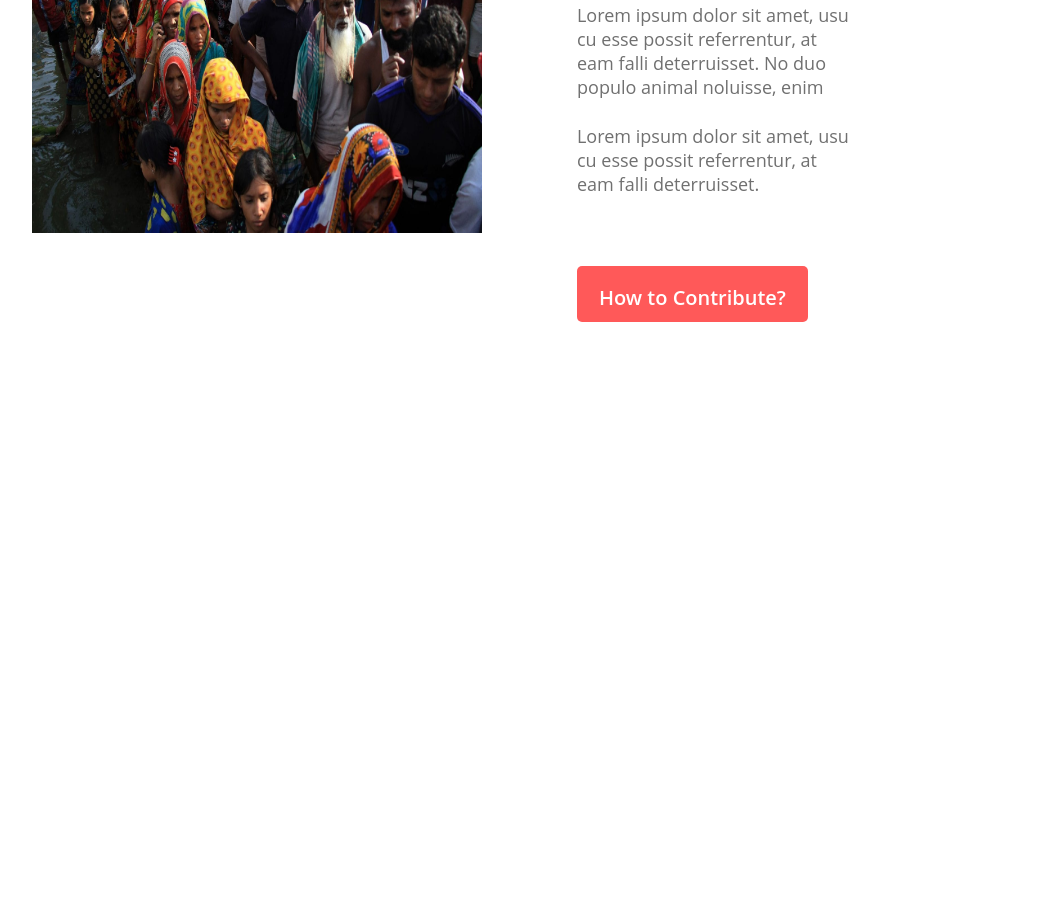
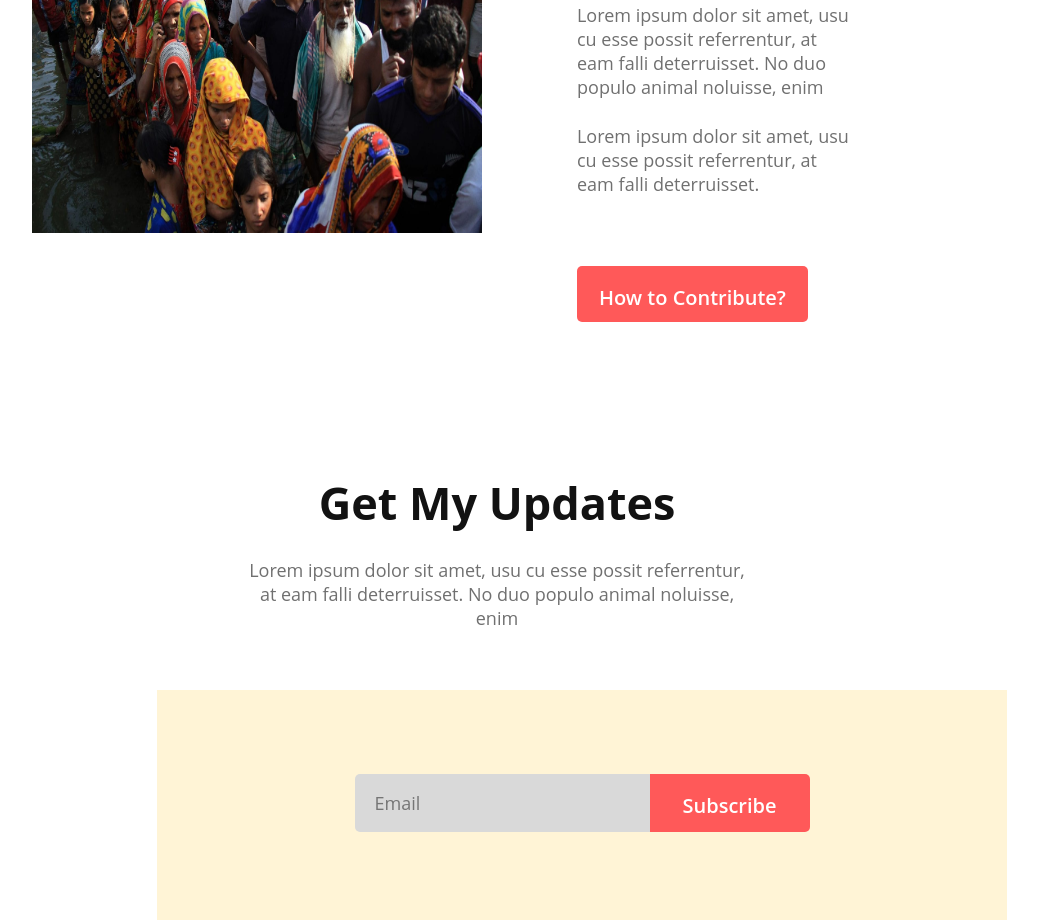
Before and after one commit to Shofiul-17/just-donate-today, a plain HTML site: page index.html in a window 1280 px wide. Shown: the part 3369-4289 px from the top of the page, without its empty margins (143-1181 px from the left). Before the commit the page ends 3691 px from the top, so only its background shows below. Drawn offline with Linux system fonts and the light colour scheme.

Commit message:
added get my updates section

```diff
--- a/index.html
+++ b/index.html
@@ -104,6 +104,23 @@
                 </div>
             </div>
         </section>
+        <!-- Get My Update section -->
+        <section class="updates">
+            <h3 class="updates-title">Get My Updates</h3>
+            <p class="updates-description">Lorem ipsum dolor sit amet, usu cu esse possit referrentur, at eam falli deterruisset. No duo populo animal noluisse, enim</p>
+            <div class="updates-form-container">
+                <form class="updates-form" action="">
+                    <input class="input-email" type="email" name="" id="" placeholder="Email">
+                    <input class="btn-primary" type="submit" value="Subscribe">
+                </form>
+            </div>
+        </section>
+        <!-- Be Humble Footer -->
+    <!-- <footer>
+        <h3 class="footer-title">Be Humble </h3>
+        <p class="footer-description">I'm gonna do it</p>
+    </footer> -->
     </main>
+
 </body>
 </html>
--- a/styles/donate.css
+++ b/styles/donate.css
@@ -237,3 +237,57 @@ hr{
  .survive-section .btn-primary{
     margin-left: 70px;
  }
+
+/* get my updates styles */
+.updates-title{
+   font-weight: 700;
+   font-size: 45px;
+   text-align: center;
+   color: #121212;
+   margin-bottom: 25px;
+}
+.updates-description{
+   font-size: 18px;
+   text-align: center;
+   color: #707070;
+   margin: 0 390px 60px 390px;
+}
+.updates-form-container {
+   display: flex;
+   justify-content: center;
+   align-items: center;
+   width: 850px;
+   height: 200px;
+   background: #FFF4D6;
+   margin: 0 300px 60px 300px;
+   padding-bottom: 30px;
+}
+.updates-form{
+   display: flex;
+   text-align: center;
+   justify-content: center;
+}
+.input-email{
+   width: 275px;
+   height: 48px;
+   background: #D9D9D9;
+   border-radius: 5px 0px 0px 5px;
+   padding: 5px 0 5px 20px;
+   margin-top: 35px;
+}
+.updates .btn-primary{
+   width: 160px;
+   height: 58px;
+   border-radius: 0 5px 5px 0;
+}
+
+/* Footer / Be Humble styles */
+/* .footer-title{ */
+   /* font-family: 'Lobster'; */
+   /* font-weight: 400; */
+   /* font-size: 36px; */
+   /* text-align: center; */
+   /* letter-spacing: 0.5px;   */
+   /* color: #FF5959; */
+   /* background: #0B0D17; */
+/* } */
```
